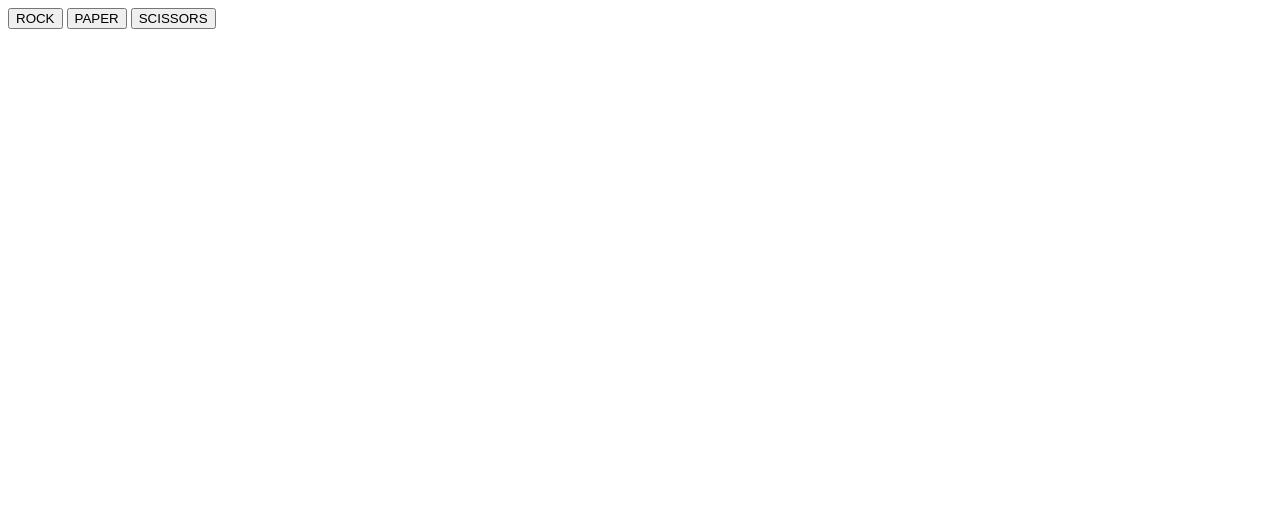
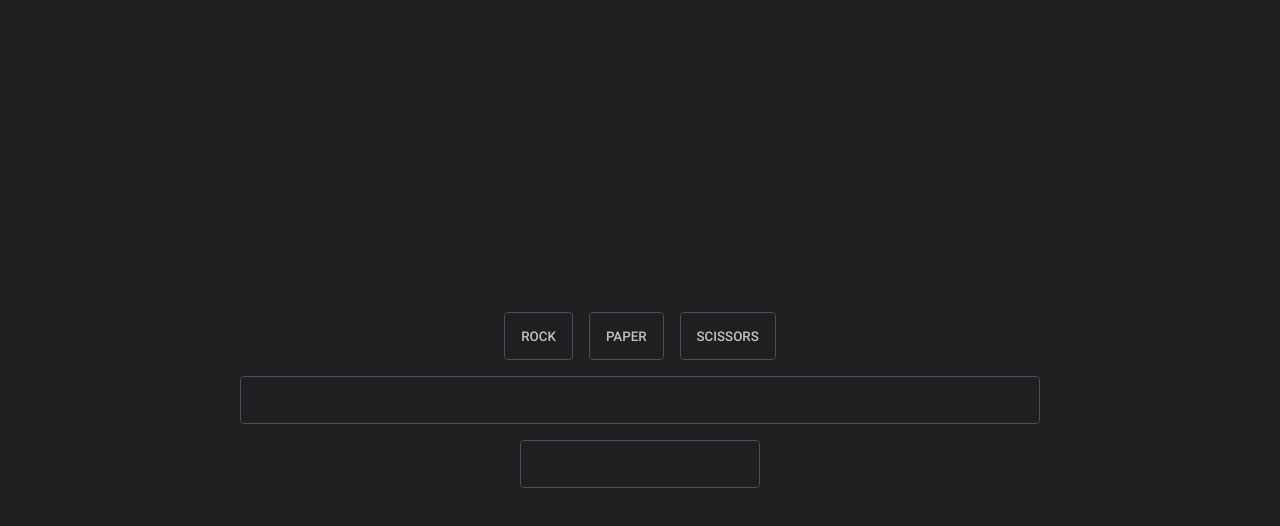
Before and after one commit to ggesford/rock-paper-scissors, a plain HTML site: page index.html in a window 1280 px wide. Drawn offline with Linux system fonts and the light colour scheme.

Commit message:
style ui

```diff
--- a/index.html
+++ b/index.html
@@ -8,9 +8,11 @@
         <script src="./script/index.js" defer></script>
     </head>
     <body>
-        <button class="choiceButton" id="rock">ROCK</button>
-        <button class="choiceButton" id="paper">PAPER</button>
-        <button class="choiceButton" id="scissors">SCISSORS</button>
+        <div id="choiceBox">
+            <button class="choiceButton" id="rock">ROCK</button>
+            <button class="choiceButton" id="paper">PAPER</button>
+            <button class="choiceButton" id="scissors">SCISSORS</button>
+        </div>
         <div id="comment"></div>
         <div id="score"></div>
     </body>
--- a/script/index.js
+++ b/script/index.js
@@ -14,7 +14,7 @@ function getComputerChoice() {
 
 function playRound(computerChoice, humanChoice) {
     if (computerChoice == humanChoice ) {
-        comment.textContent = "Woah, it's a tie!"
+        comment.textContent = "woah, it's a tie!"
     } else if (computerChoice == "rock" && humanChoice == "paper") {
         comment.textContent = "you win duder, your paper suffocated the enemies rock";
         ++humanScore;
@@ -25,16 +25,18 @@ function playRound(computerChoice, humanChoice) {
         comment.textContent = "your rock crushes their scissors' skull to dust";
         ++humanScore;
     } else {
-        comment.textContent = "They won... wtf tho...";
+        comment.textContent = "they won... wtf tho...";
         ++computerScore;
     };
     score.textContent = `SCORES: YOU: ${humanScore}, CPU: ${computerScore}`;
     if (humanScore === 5) {
-        score.textContent = "CONGRATS YOU WIN!(make your next choice to start a new game)";
+        score.textContent = "CONGRATS YOU WIN!";
+        comment.textContent = "make your next choice to start a new game";
         humanScore = 0;
         computerScore = 0;
     } else if (computerScore === 5) {
-        score.textContent = "YOU LOSE...(make your next choice to start a new game)";
+        score.textContent = "YOU LOSE...";
+        comment.textContent = "make your next choice to start a new game";
         humanScore = 0;
         computerScore = 0;
     };
--- a/style/style.css
+++ b/style/style.css
@@ -0,0 +1,71 @@
+@font-face {
+    font-family:'Roboto';
+    src: url(../Roboto-Medium.ttf);
+}
+
+body, html {
+    margin:0;
+    padding:0;
+    height:100%;
+    background-color:#1e1f21;
+}
+
+body {
+    display:flex;
+    flex-direction:column;
+    align-items:center;
+    justify-content:center;
+    gap:16px;
+    font-family:'Roboto';
+}
+
+#choiceBox {
+    display:flex;
+    flex-direction:row;
+    align-items:center;
+    justify-content:center;
+    text-align:center;
+    gap:16px;
+}
+
+.choiceButton {
+    color:#c6c3ba;
+    box-shadow:0;
+    border:solid 1px #4d5055;
+    border-radius:4px;
+    background-color:#1e1f21;
+    padding:16px;
+    box-sizing:border-box;
+    height:48px;
+    transition-duration:0.4s;
+    font-family:'Roboto';
+}
+
+.choiceButton:hover {
+    background-color:#4d5055;
+
+}
+
+#comment {
+    box-sizing: border-box;
+    border-radius:4px;
+    border:solid 1px #4d5055;
+    background-color:#1e1f21;
+    color:#c6c3ba;
+    padding:16px;
+    width:800px;
+    text-align:center;
+    height:48px;
+}
+
+#score {
+    box-sizing: border-box;
+    border-radius:4px;
+    border:solid 1px #4d5055;
+    background-color:#1e1f21;
+    color:#c6c3ba;
+    padding:16px;
+    text-align:center;
+    width:240px;
+    height:48px;
+}
```
Also changed, not shown: Roboto-Medium.ttf (added).
